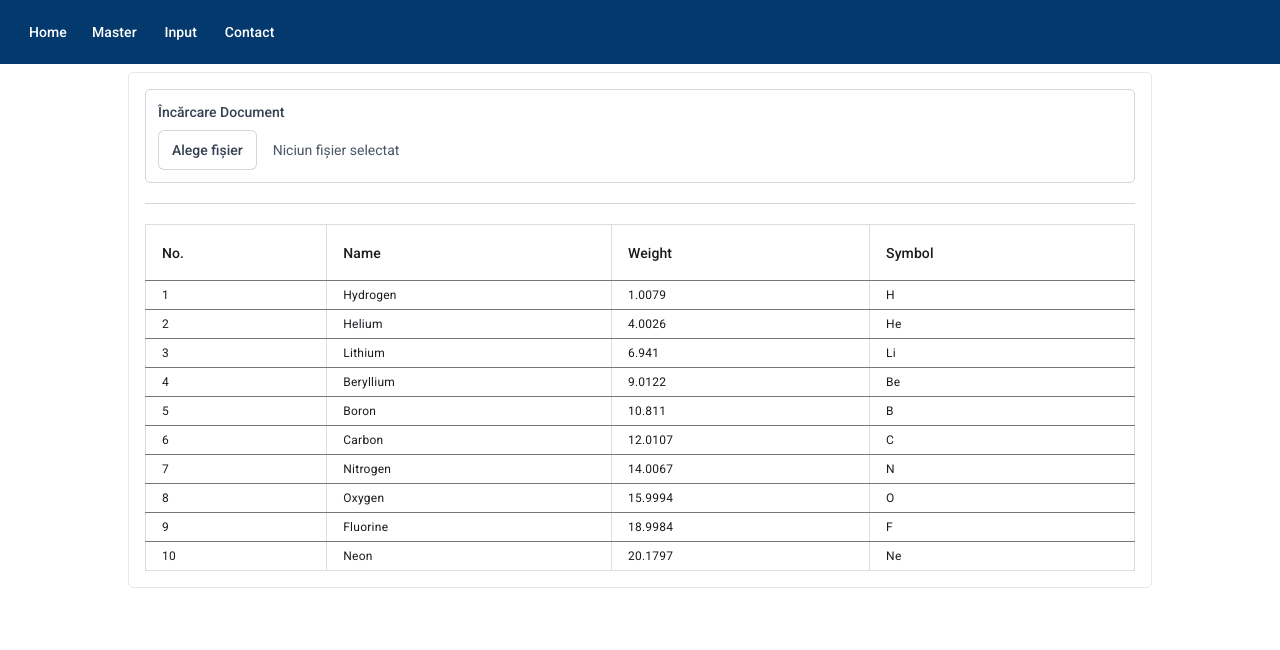
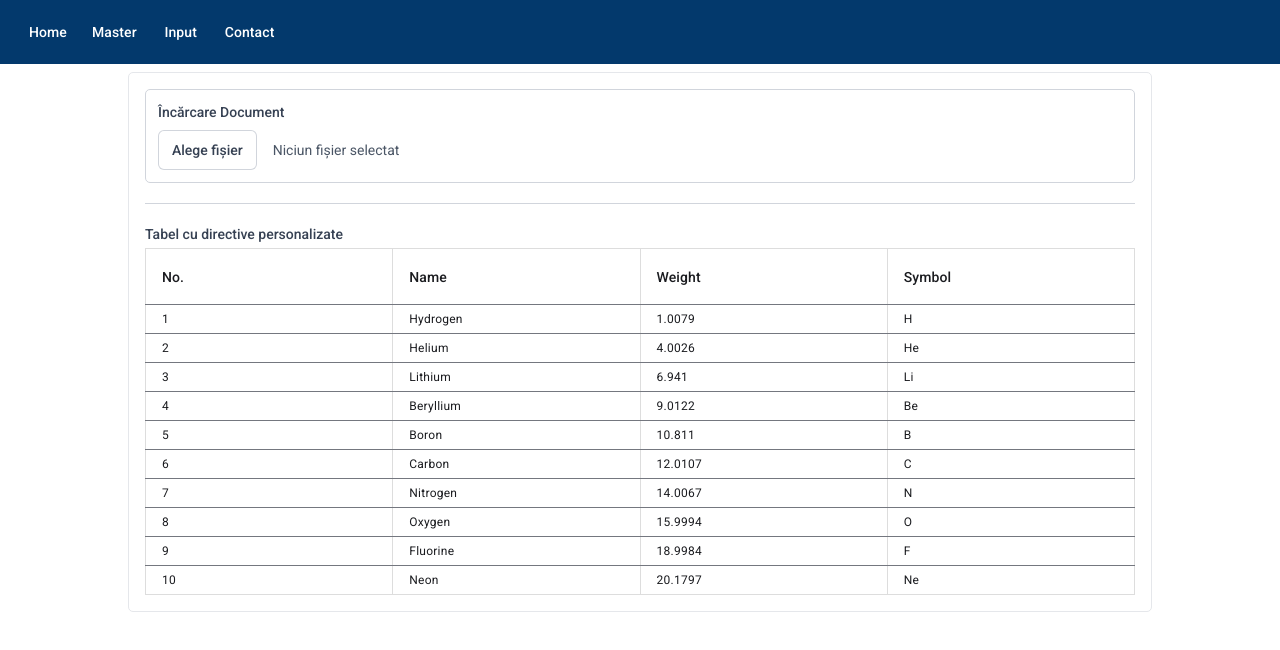
Before and after one commit to mta135/angular-angular-practice-app, an Angular app: page /sendemail in a window 1280 px wide. Shown: the top 650 px of the page. Built offline with nearby package versions, Linux system fonts and the light colour scheme.

Commit message:
resize table. In proces de lcur

```diff
--- a/src/app/component/send-email/send-email.component.html
+++ b/src/app/component/send-email/send-email.component.html
@@ -28,9 +28,8 @@
 
     <hr class="border-t border-gray-300 mt-5 mb-5">
 
-    <!-- <div class="bg-white rounded-[5px] border border-gray-200 p-2"> -->
-
-    <table mat-table [dataSource]="dataSource">
+    <label class="block mb-1 text-sm font-medium text-gray-700">Tabel cu directive personalizate</label>
+    <table mat-table [dataSource]="dataSource" class="mat-elevation-z8 resizable-table">
 
         <!-- Position Column -->
         <ng-container matColumnDef="position">
@@ -60,8 +59,4 @@
         <tr mat-row *matRowDef="let row; columns: displayedColumns;"></tr>
     </table>
 
-
-
-    <!-- </div> -->
-
 </div>
--- a/src/app/component/send-email/send-email.component.scss
+++ b/src/app/component/send-email/send-email.component.scss
@@ -54,27 +54,47 @@
 
 
 
-/* handle-ul care apare la marginea header-ului */
-.column-resizer-handle {
+/* Pune acest cod în fișierul .css al componentei tale */
+:host ::ng-deep {
+
+    /* 1. Stilizarea mânerului de redimensionare (span-ul creat de directivă) */
+    .resize-handle {
         position: absolute;
         top: 0;
-    right: 0;
-    width: 6px;
-    height: 100%;
+        /* Îl poziționează jumătate înăuntru, jumătate în afară */
+        right: -2.5px;
+        bottom: 0;
+        /* Lățimea zonei pe care o poți "prinde" cu mouse-ul */
+        width: 5px;
         cursor: col-resize;
-    user-select: none;
+        /* Setează cursorul corect */
         z-index: 10;
+        /* Să fie deasupra altor elemente */
+
+        /* Opțional: un indicator vizual la hover */
+        transition: background-color 0.2s ease;
     }
 
-/* asigură că header-ul suportă poziționare handle */
-th.mat-header-cell {
-    position: relative;
+    // /* Indicatorul vizual la hover */
+    // .resize-handle:hover {
+    //     background-color: #007bff;
+    //     /* Sau culoarea ta de accent (ex. 'primary') */
+    // }
+
+    /* 2. Forțarea tabelului să respecte lățimile (FOARTE IMPORTANT) */
+    .resizable-table {
+        width: 100%;
+        /* Aceasta este regula CHEIE. Fără ea, tabelul ignoră lățimea <th> */
+        table-layout: fixed;
         overflow: hidden;
     }
 
-/* opțional: forțează layout fixed ca să fie predictibil */
-table.mat-table {
-    table-layout: fixed;
-    /* sau auto - testează ambele */
-    width: 100%;
+    /* 3. Asigurarea că mânerul nu e ascuns de header */
+    .mat-mdc-header-cell,
+    .mat-header-cell {
+        /* Directiva adaugă 'position: relative' automat, deci nu e nevoie aici */
+
+        /* Previne ascunderea mânerului. Unele teme Material au 'overflow: hidden' */
+        overflow: visible;
     }
+}
--- a/src/styles.scss
+++ b/src/styles.scss
@@ -12,23 +12,23 @@ body {
     font-family: Roboto, "Helvetica Neue", sans-serif;
 }
 
-.resize-handle {
-    position: absolute;
-    top: 0;
-    right: -2.5px;
-    /* Îl poziționează jumătate înăuntru, jumătate în afară */
-    bottom: 0;
-    width: 5px;
-    cursor: col-resize;
-    /* Cursorul specific pentru redimensionare */
-    z-index: 10;
+// .resize-handle {
+//     position: absolute;
+//     top: 0;
+//     right: -2.5px;
+//     /* Îl poziționează jumătate înăuntru, jumătate în afară */
+//     bottom: 0;
+//     width: 5px;
+//     cursor: col-resize;
+//     /* Cursorul specific pentru redimensionare */
+//     z-index: 10;
 
-    /* Opțional: un indicator vizual subtil */
-    /* background-color: rgba(0, 0, 0, 0.1); */
-}
+//     /* Opțional: un indicator vizual subtil */
+//     /* background-color: rgba(0, 0, 0, 0.1); */
+// }
 
-/* Opțional: adaugă un efect la hover */
-.resize-handle:hover {
-    // background-color: #007bff;
-    /* Sau culoarea ta de accent */
-}
+// /* Opțional: adaugă un efect la hover */
+// .resize-handle:hover {
+//     // background-color: #007bff;
+//     /* Sau culoarea ta de accent */
+// }
```
Lines whose indentation alone changed are shown as unchanged.
